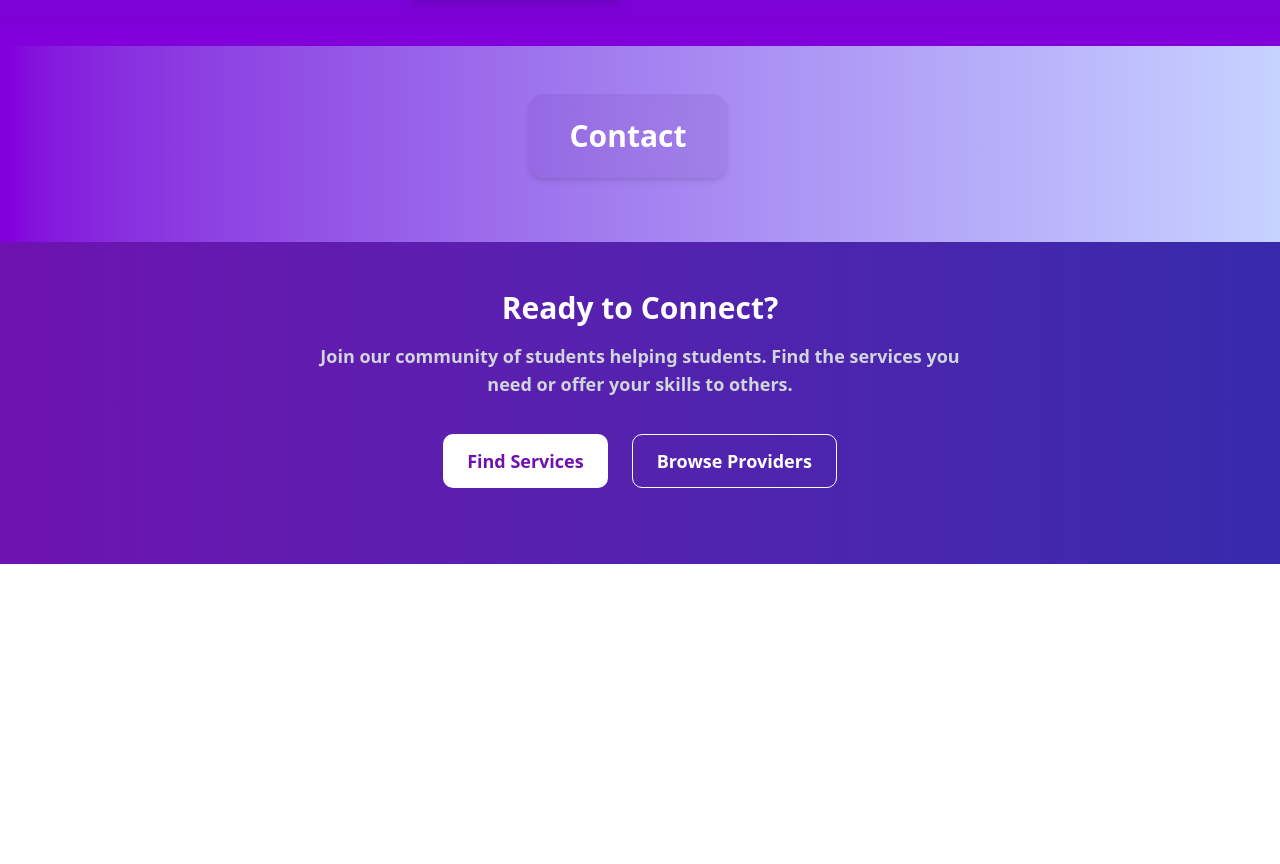
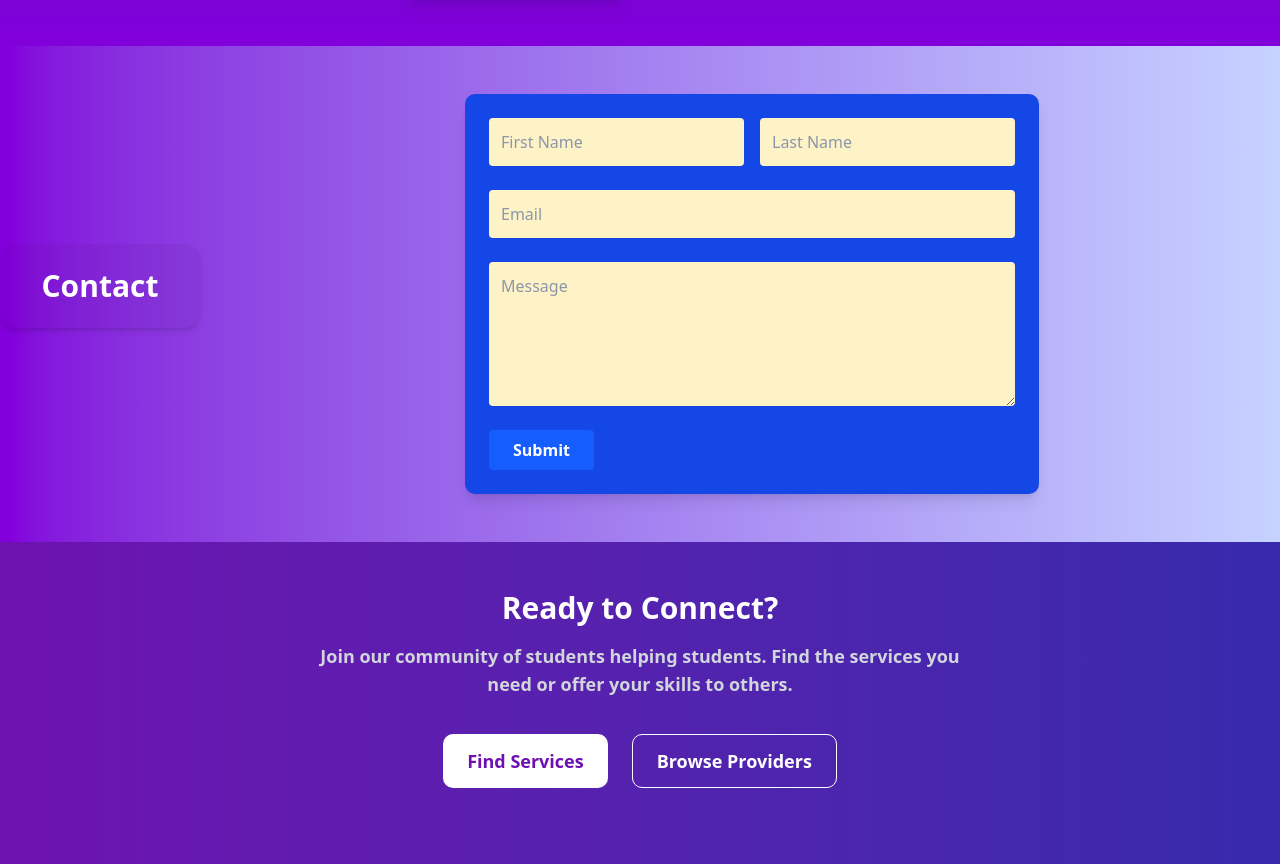
Before and after one commit to Chinomso-Augustine/Chino-Work, a React app in the folder Projects/Personal Portfolio/: page / in a window 1280 px wide. Shown: the part 3408-4272 px from the top of the page. Before the commit the page ends 3972 px from the top, so only its background shows below. Built offline with nearby package versions, Linux system fonts and the light colour scheme; the HTML template or start-up script is replaced by a standard one.

Commit message:
Form works perfectly. Can now receive form info to my personal email

```diff
--- /dev/null
+++ b/Projects/Personal Portfolio/src/components/Home/contactForm.tsx
@@ -0,0 +1,94 @@
+
+import { useState } from "react";
+
+function ContactForm() {
+    const [formData, setFormData] = useState({
+        firstName: '',
+        lastName: '',
+        email: '',
+        message: ''
+    });
+
+    const HandleChange = (e: React.ChangeEvent<HTMLInputElement | HTMLTextAreaElement>) => {
+                setFormData({ ...formData, [e.target.name]: e.target.value });
+    };
+
+    const HandleSubmit = async (e: React.FormEvent) => {
+        e.preventDefault();
+        const response = await fetch('https://formspree.io/f/xblkoabw', {
+            method: 'POST',
+            headers: {
+                Accept: 'application/json',
+            },
+            body: new FormData(e.target as HTMLFormElement),
+        })
+
+        if (response.ok) {
+            alert("form submitted successfully");
+            (e.target as HTMLFormElement).reset();
+        }
+        else {
+            alert("Something went wrong");
+        }
+    }
+
+
+    return (
+        <form className="bg-blue-700 p-6 rounded-lg shadow-lg max-w-xl mx-auto"
+            onSubmit={async (e) => {
+                e.preventDefault();
+                const response = await fetch("https://formspree.io/f/xblkoabw", {
+                    method: "POST",
+                    headers: {
+                        Accept: "application/json",
+                    },
+                    body: new FormData(e.target as HTMLFormElement),
+                });
+
+                if (response.ok) {
+                    alert("Form submitted successfully!");
+                    (e.target as HTMLFormElement).reset(); // clear the form
+                } else {
+                    alert("Oops! Something went wrong.");
+                }
+            }}
+
+        >
+            <div className="flex flex-wrap gap-4">
+                <input
+                type="text"
+                placeholder="First Name"
+                name="firstName"
+                required onChange={HandleChange}
+                className="bg-amber-100  text-blue-900  p-3 rounded w-full md:flex-1" />
+
+                <input type="text"
+                placeholder="Last Name"
+                name="lastName"
+                required
+                onChange={HandleChange}
+                className="bg-amber-100 p-3  text-blue-900 rounded w-full md:flex-1" />
+            </div>
+
+            <div className="flex flex-wrap gap-4 mt-6">
+                <input type="email"
+                placeholder="Email"
+                name="email"
+                required
+                onChange={HandleChange}
+                className="bg-amber-100 p-3 text-blue-900   rounded w-full md:flex-1" />
+            </div>
+
+            <div className="flex flex-wrap gap-4 mt-6">
+                <textarea placeholder="Message"
+                rows={5} name="message"
+                onChange={HandleChange}
+                required
+                className="bg-amber-100 text-blue-900 p-3 rounded w-full md:flex-1"></textarea>
+            </div>
+            <input type="submit" value="Submit" required className="bg-blue-600 text-white font-semibold py-2 px-6 rounded hover:bg-blue-800 cursor-pointer mt-6" />
+        </form>
+    )
+};
+
+export default ContactForm;
--- a/Projects/Personal Portfolio/src/components/Home/home.tsx
+++ b/Projects/Personal Portfolio/src/components/Home/home.tsx
@@ -13,11 +13,7 @@ import * as SamplePics from "../Images/Pictures";
 import { SiHtml5, SiCss3, SiJavascript, SiC, SiCplusplus, SiAdobelightroom, SiAdobeillustrator, SiAdobephotoshop, SiCanva, SiObsstudio } from "react-icons/si";
 import { FaReact } from "react-icons/fa";
 import { MdCameraAlt } from "react-icons/md"
-
-
-
-
-
+import ContactForm from './contactForm';
 
 
 function Home() {
@@ -197,20 +193,12 @@ function Home() {
 
             {/* Contact */}
             <section className="flex flex-col items-center md:flex-row justify-center gap-6 flex-wrap bg-gradient-to-r from-purple-700 to-indigo-200 py-12">
-                <div>
-                    <h3 className="text-3xl font-bold text-center mb-4 text-white bg-purple-950/7 backdrop-blur-md py-6 shadow-md rounded-2xl w-sm md:w-50 transition duration-500 ease-in-out hover:translate-y-2">
-                        Contact
-                    </h3>
 
-                    <form>
+                <h3 className="text-3xl font-bold text-center mb-4 text-white bg-purple-950/7 py-6 shadow-md rounded-2xl w-sm md:w-50 transition duration-500 ease-in-out hover:translate-y-2">
+                    Contact
+                </h3>
 
-
-                    </form>
-                </div>
-
-                <div>
-
-                </div>
+                <ContactForm />
             </section >
 
 
```
